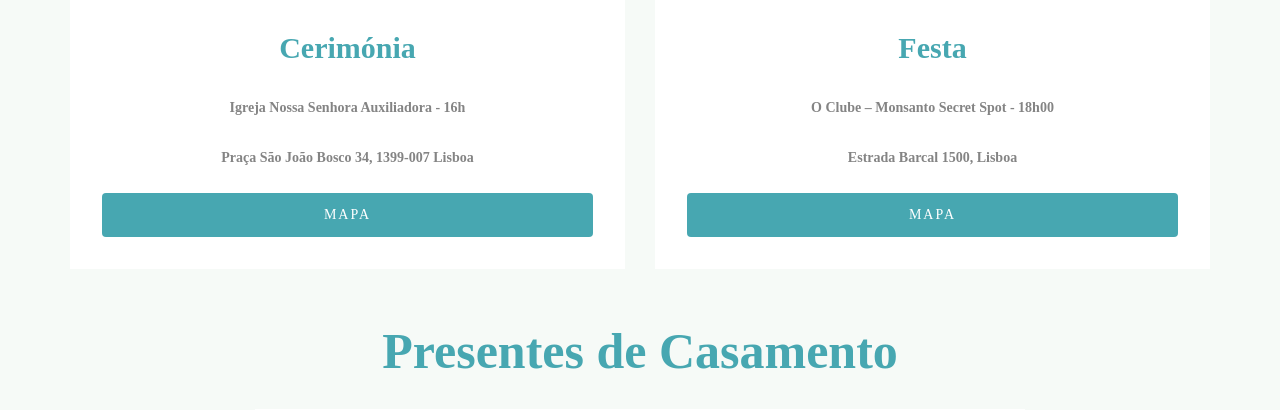
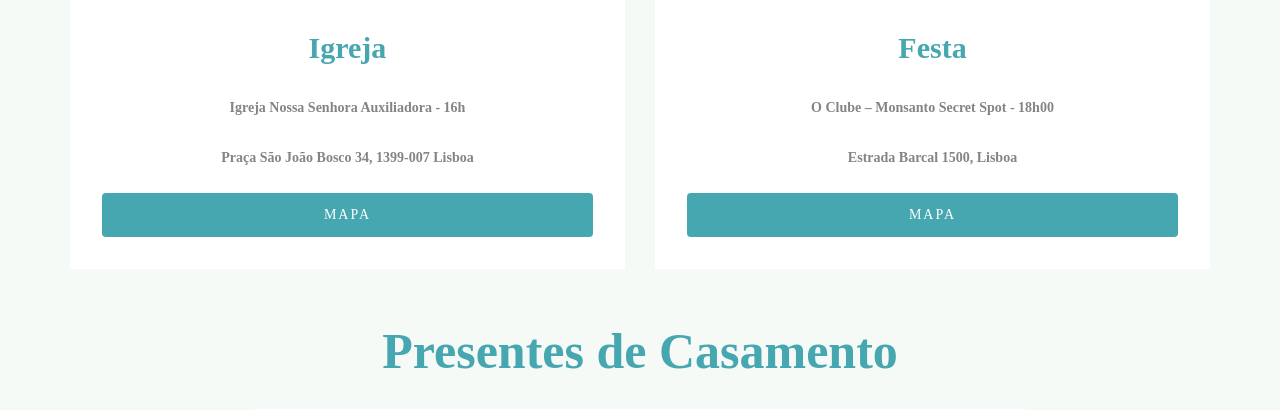
Before and after one commit to bubas3000/sitesofia, a PHP site: page / in a window 1280 px wide. Shown: the part 1814-2224 px from the top of the page. Run offline with PHP 8.4, Linux system fonts and the light colour scheme; some libraries are stand-ins or nearby versions; some web fonts are replaced.

Commit message:
Update index.php

```diff
--- a/index.php
+++ b/index.php
@@ -172,7 +172,7 @@
 						<div class="wedding-events">
 							<div class="ceremony-bg" style="background-image: url(images/igreja\ \(Custom\).jpg);"></div>
 							<div class="desc">
-								<h3><strong>Cerimónia</strong></h3>
+								<h3><strong>Igreja</strong></h3>
 								<p><strong>Igreja Nossa Senhora Auxiliadora - 16h</strong></p>
 
 								<p><strong> <i class="icon-map"></i>Praça São João Bosco 34, 1399-007 Lisboa</strong></p>
```
